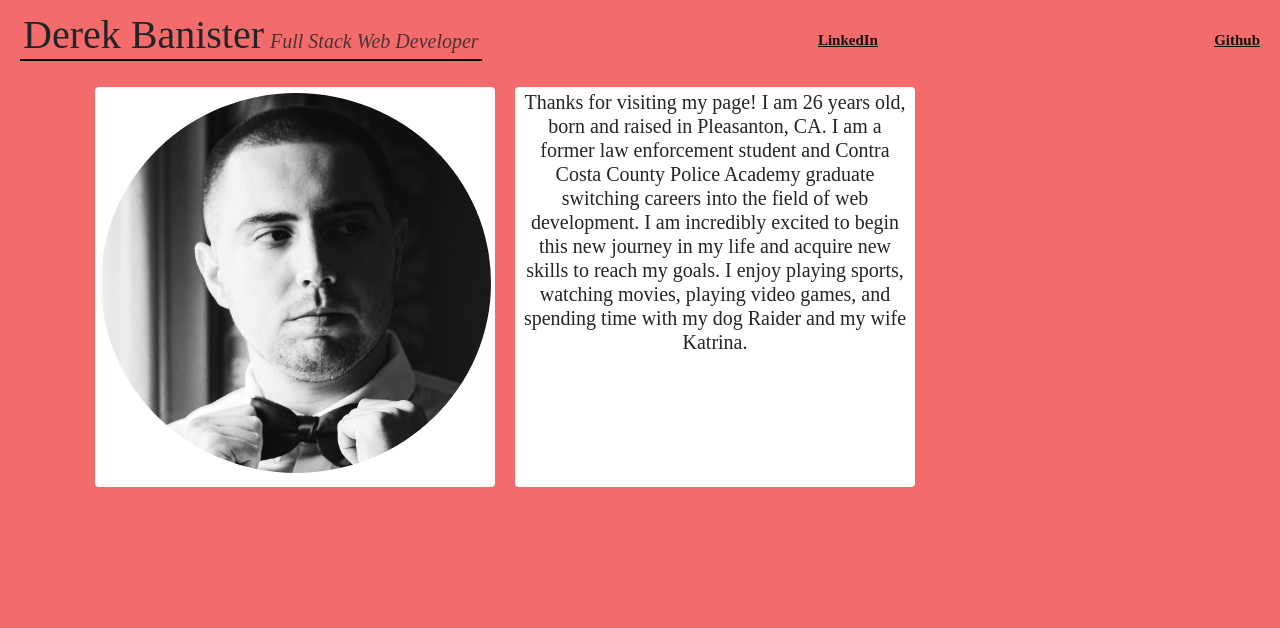
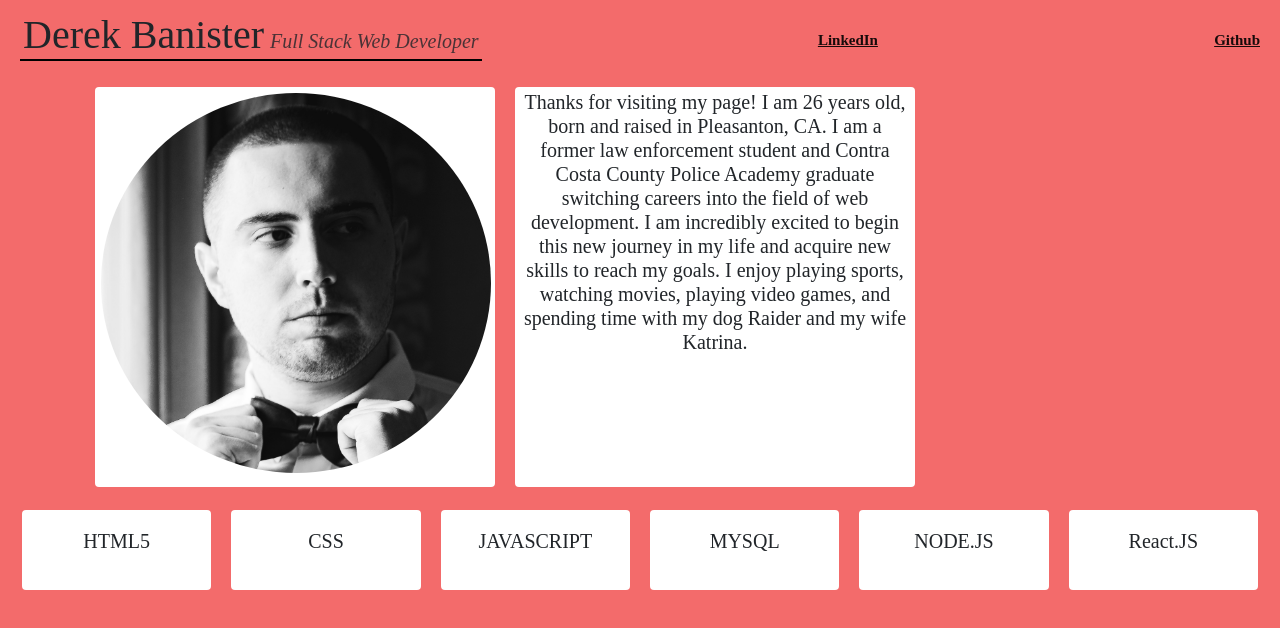
Before and after one commit to DerekBanister/react-portfolio, a React (Create React App) app: page / in a window 1280 px wide. Shown: the top 628 px of the page. Built offline with nearby package versions, Linux system fonts and the light colour scheme.

Commit message:
adding techs known component

```diff
--- a/src/App.js
+++ b/src/App.js
@@ -2,6 +2,7 @@
 import React from 'react';
 import Navbar from './components/Nav';
 import About from './components/About';
+import Techs from './components/Techs';
 // import Projects from './components/Projects';
 // import Footer from './components/Footer';
 
@@ -10,6 +11,7 @@ function App() {
         <div className="">
             <Navbar />
             <About />
+            <Techs />
             {/* <Projects />
             <Footer /> */}
         </div>
--- a/src/components/Footer.js
+++ b/src/components/Footer.js
@@ -0,0 +1 @@
+import '../styles/style.css';
--- a/src/components/Projects.js
+++ b/src/components/Projects.js
@@ -0,0 +1,3 @@
+import React from 'react';
+import 'bootstrap/dist/css/bootstrap.min.css';
+import '../styles/style.css';
--- /dev/null
+++ b/src/components/Techs.js
@@ -0,0 +1,55 @@
+import React from 'react';
+import 'bootstrap/dist/css/bootstrap.min.css';
+import '../styles/style.css';
+
+const styles = {
+    techs: {
+        height: "80px",
+    }
+}
+
+function Techs() {
+    return (
+        <div class="card-columns" style={styles.techs}>
+
+            <div class="card text-center techs" style={styles.techs}>
+                <div class="card-body">
+                    <h5 class="card-title">HTML5</h5>
+                    <p class="card-text"></p>
+                </div>
+            </div>
+            <div class="card text-center techs" style={styles.techs}>
+                <div class="card-body">
+                    <h5 class="card-title">CSS</h5>
+                    <p class="card-text"></p>
+                </div>
+            </div>
+            <div class="card text-center techs" style={styles.techs}>
+                <div class="card-body">
+                    <h5 class="card-title">JAVASCRIPT</h5>
+                    <p class="card-text"></p>
+                </div>
+            </div>
+            <div class="card text-center techs" style={styles.techs}>
+                <div class="card-body">
+                    <h5 class="card-title">MYSQL</h5>
+                    <p class="card-text"></p>
+                </div>
+            </div>
+            <div class="card text-center techs" style={styles.techs}>
+                <div class="card-body">
+                    <h5 class="card-title">NODE.JS</h5>
+                    <p class="card-text"></p>
+                </div>
+            </div>
+            <div class="card text-center techs" style={styles.techs}>
+                <div class="card-body">
+                    <h5 class="card-title">React.JS</h5>
+                    <p class="card-text"></p>
+                </div>
+            </div>
+        </div>
+    )
+}
+
+export default Techs;
```
